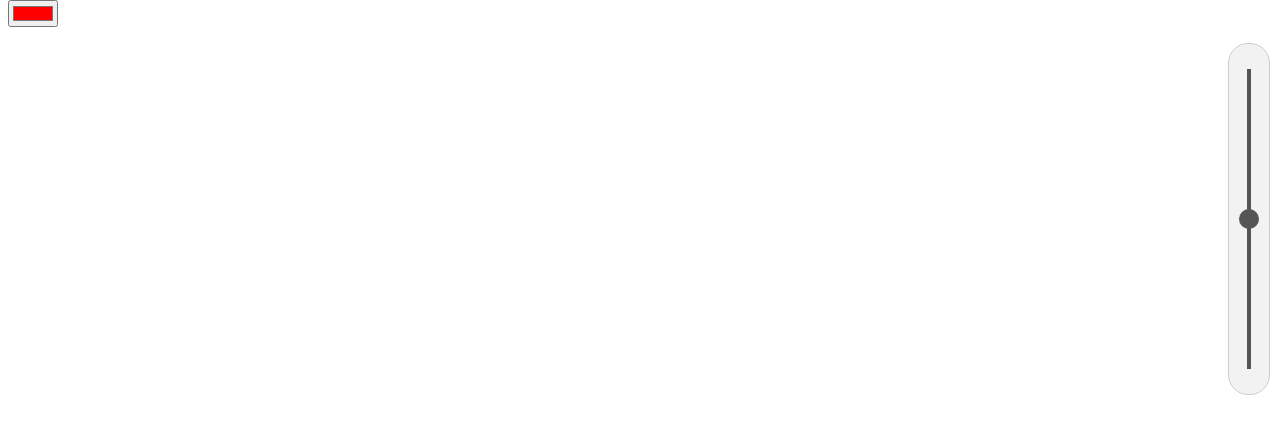
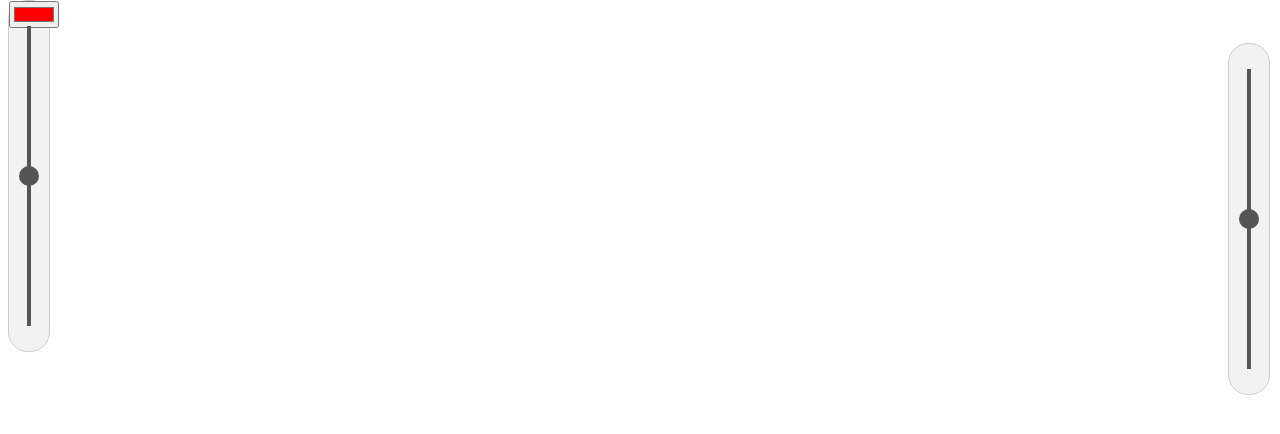
Before and after one commit to mailmaincoinsily/coinsilysite, a Flask app: template templates/index.html in a window 1280 px wide. Shown: the part 181-615 px from the top of the page. Run offline with Flask 3, Linux system fonts and the light colour scheme; the template is opened without the code that fills it, so the values that code supplies are empty.

Commit message:
Update style.css

```diff
--- a/static/style.css
+++ b/static/style.css
@@ -119,12 +119,37 @@ td.highlight-red {
   background-color: #555;
 }/*arrow key end*/
 
-/*selection start*/
-.highlighted {
-    background-color: yellow !important;
-    transition: background-color 0.3s ease;
+/* start color picker*/
+#color-picker {
+  position: relative;
+  width: 40px;
+  height: 350px;
+  background-color: #f2f2f2;
+  border: 1px solid #ccc;
+  border-radius: 20px;
+  cursor: pointer;
+  z-index: 9999;
 }
 
-.art-mode {
-    cursor: crosshair;
-}/*selection end*/
+#color-picker:before {
+  content: '';
+  position: absolute;
+  top: 50%;
+  left: 50%;
+  transform: translate(-50%, -50%);
+  width: 20px;
+  height: 20px;
+  background-color: #555;
+  border-radius: 50%;
+}
+
+#color-picker:after {
+  content: '';
+  position: absolute;
+  top: 50%;
+  left: 50%;
+  transform: translate(-50%, -50%);
+  width: 4px;
+  height: 300px;
+  background-color: #555;
+}
```
